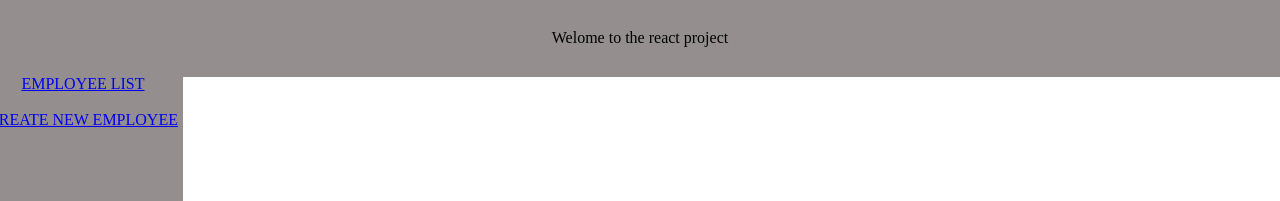
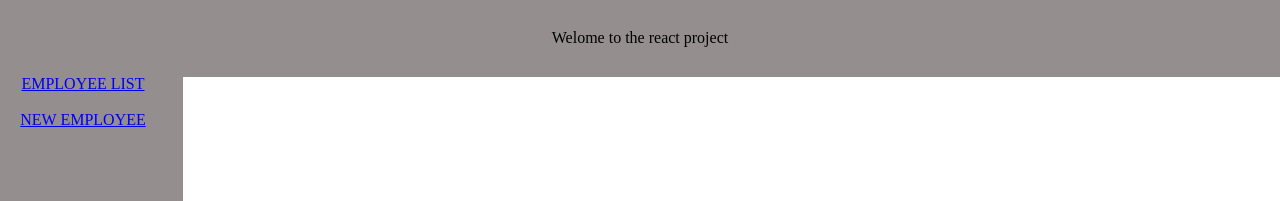
Before and after one commit to Divyadharshini999/newreact, a React (Create React App) app: page /update in a window 1280 px wide. Shown: the top 201 px of the page. Built offline with nearby package versions, Linux system fonts and the light colour scheme.

Commit message:
sixth commit

```diff
--- a/src/components/AddEmployee.js
+++ b/src/components/AddEmployee.js
@@ -4,29 +4,29 @@ import App from "../App";
 import Create_1 from "./Create_1";
 import Read_1 from "./Read_1";
 import Update_1 from "./Update_1";
-// import Update from "./Update";
-function AddEmployee()
-{
+
+function AddEmployee() {
   // const name
-    return(
+  return (
     <div className="container">
       <p>Welome to the react project</p>
       <div className="innercontainer">
-                <Link to="/employeelist">EMPLOYEE LIST</Link><br></br><br></br>
-                <Link to="/create">CREATE NEW EMPLOYEE </Link>
+        <Link to="/employeelist">EMPLOYEE LIST</Link>
+        <br></br>
+        <br></br>
+        {/* <Link to="/create">CREATE NEW EMPLOYEE </Link> */}
+        <Link to="/create">NEW EMPLOYEE</Link>
       </div>
       <div className="addinput">
         <Routes>
-                 <Route path="/employeelist" element={<App/>}/>
+          <Route path="/employeelist" element={<App />} />
           {/* <Route path="/addnew" element={<AddNew/>}/> */}
-                     <Route path="/create" element={<Create_1/>}/>
-                     <Route path="/read" element={<Read_1/>}/>
-                     <Route path="/update" element={<Update_1/>}/>
-                     {/* <Route path='/update:id' element={<Update/>}/> */}
-
+          <Route path="/create" element={<Create_1 />} />
+          <Route path="/read" element={<Read_1 />} />
+          <Route path="/update" element={<Update_1 />} />
         </Routes>
       </div>
     </div>
-    )
+  );
 }
-export default AddEmployee
+export default AddEmployee;
```
Lines whose indentation alone changed are shown as unchanged.
